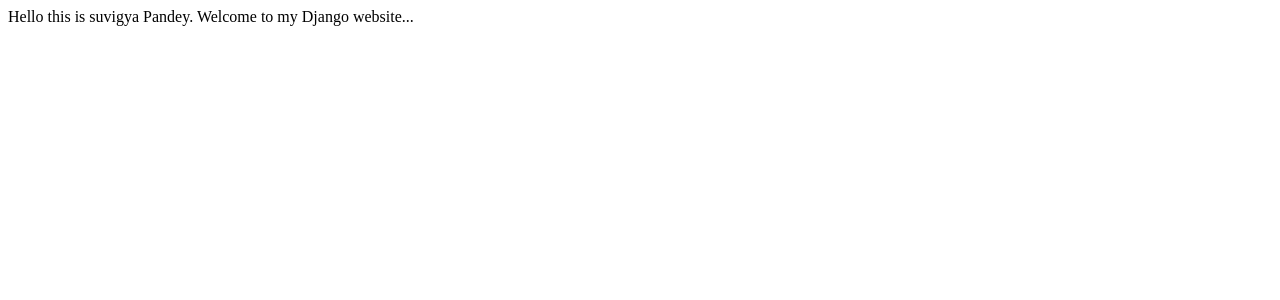
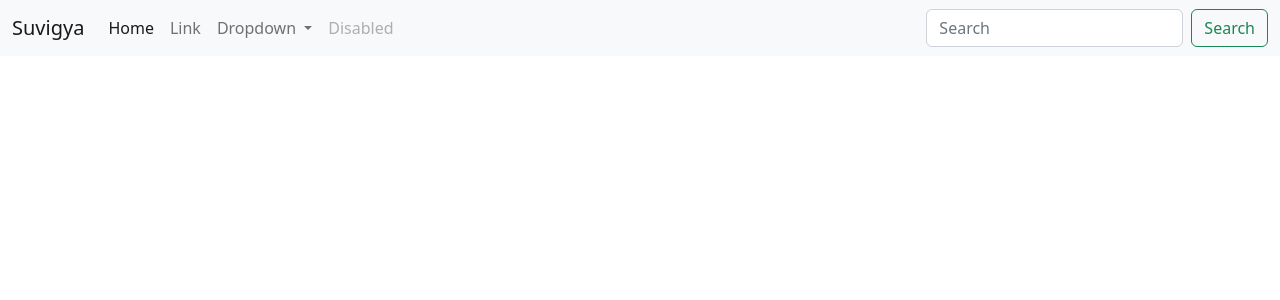
Before and after one commit to SuvigyaPandey/Django, a Django app: page / in a window 1280 px wide. Shown: the top 300 px of the page. Run offline with Django 4.2, Linux system fonts and the light colour scheme.

Commit message:
updated navbar

```diff
--- a/DjangoProject/Template/index.html
+++ b/DjangoProject/Template/index.html
@@ -1,12 +1,48 @@
-<!DOCTYPE html>
+<!doctype html>
 <html lang="en">
-<head>
-    <meta charset="UTF-8">
-    <meta http-equiv="X-UA-Compatible" content="IE=edge">
-    <meta name="viewport" content="width=device-width, initial-scale=1.0">
-    <title>Document</title>
-</head>
-<body>
-    Hello this is suvigya Pandey. Welcome to my Django website...
-</body>
+  <head>
+    <meta charset="utf-8">
+    <meta name="viewport" content="width=device-width, initial-scale=1">
+    <title>Bootstrap demo</title>
+    <link href="https://cdn.jsdelivr.net/npm/bootstrap@5.2.3/dist/css/bootstrap.min.css" rel="stylesheet" integrity="sha384-rbsA2VBKQhggwzxH7pPCaAqO46MgnOM80zW1RWuH61DGLwZJEdK2Kadq2F9CUG65" crossorigin="anonymous">
+  </head>
+  <body>
+    <nav class="navbar navbar-expand-lg bg-light">
+        <div class="container-fluid">
+          <a class="navbar-brand" href="#">Suvigya</a>
+          <button class="navbar-toggler" type="button" data-bs-toggle="collapse" data-bs-target="#navbarSupportedContent" aria-controls="navbarSupportedContent" aria-expanded="false" aria-label="Toggle navigation">
+            <span class="navbar-toggler-icon"></span>
+          </button>
+          <div class="collapse navbar-collapse" id="navbarSupportedContent">
+            <ul class="navbar-nav me-auto mb-2 mb-lg-0">
+              <li class="nav-item">
+                <a class="nav-link active" aria-current="page" href="#">Home</a>
+              </li>
+              <li class="nav-item">
+                <a class="nav-link" href="#">Link</a>
+              </li>
+              <li class="nav-item dropdown">
+                <a class="nav-link dropdown-toggle" href="#" role="button" data-bs-toggle="dropdown" aria-expanded="false">
+                  Dropdown
+                </a>
+                <ul class="dropdown-menu">
+                  <li><a class="dropdown-item" href="#">Action</a></li>
+                  <li><a class="dropdown-item" href="#">Another action</a></li>
+                  <li><hr class="dropdown-divider"></li>
+                  <li><a class="dropdown-item" href="#">Something else here</a></li>
+                </ul>
+              </li>
+              <li class="nav-item">
+                <a class="nav-link disabled">Disabled</a>
+              </li>
+            </ul>
+            <form class="d-flex" role="search">
+              <input class="form-control me-2" type="search" placeholder="Search" aria-label="Search">
+              <button class="btn btn-outline-success" type="submit">Search</button>
+            </form>
+          </div>
+        </div>
+      </nav>
+    <script src="https://cdn.jsdelivr.net/npm/bootstrap@5.2.3/dist/js/bootstrap.bundle.min.js" integrity="sha384-kenU1KFdBIe4zVF0s0G1M5b4hcpxyD9F7jL+jjXkk+Q2h455rYXK/7HAuoJl+0I4" crossorigin="anonymous"></script>
+  </body>
 </html>
```
